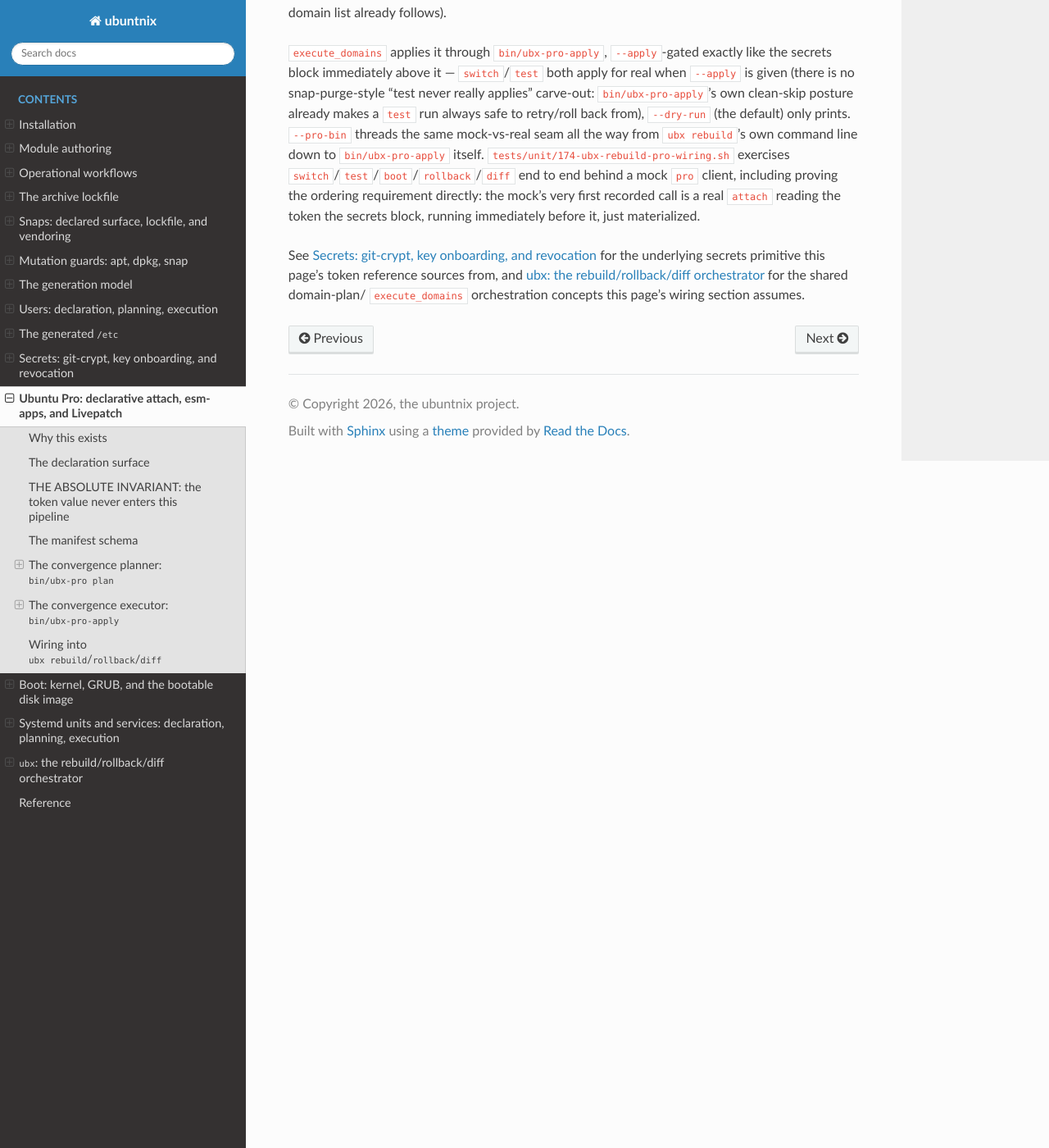
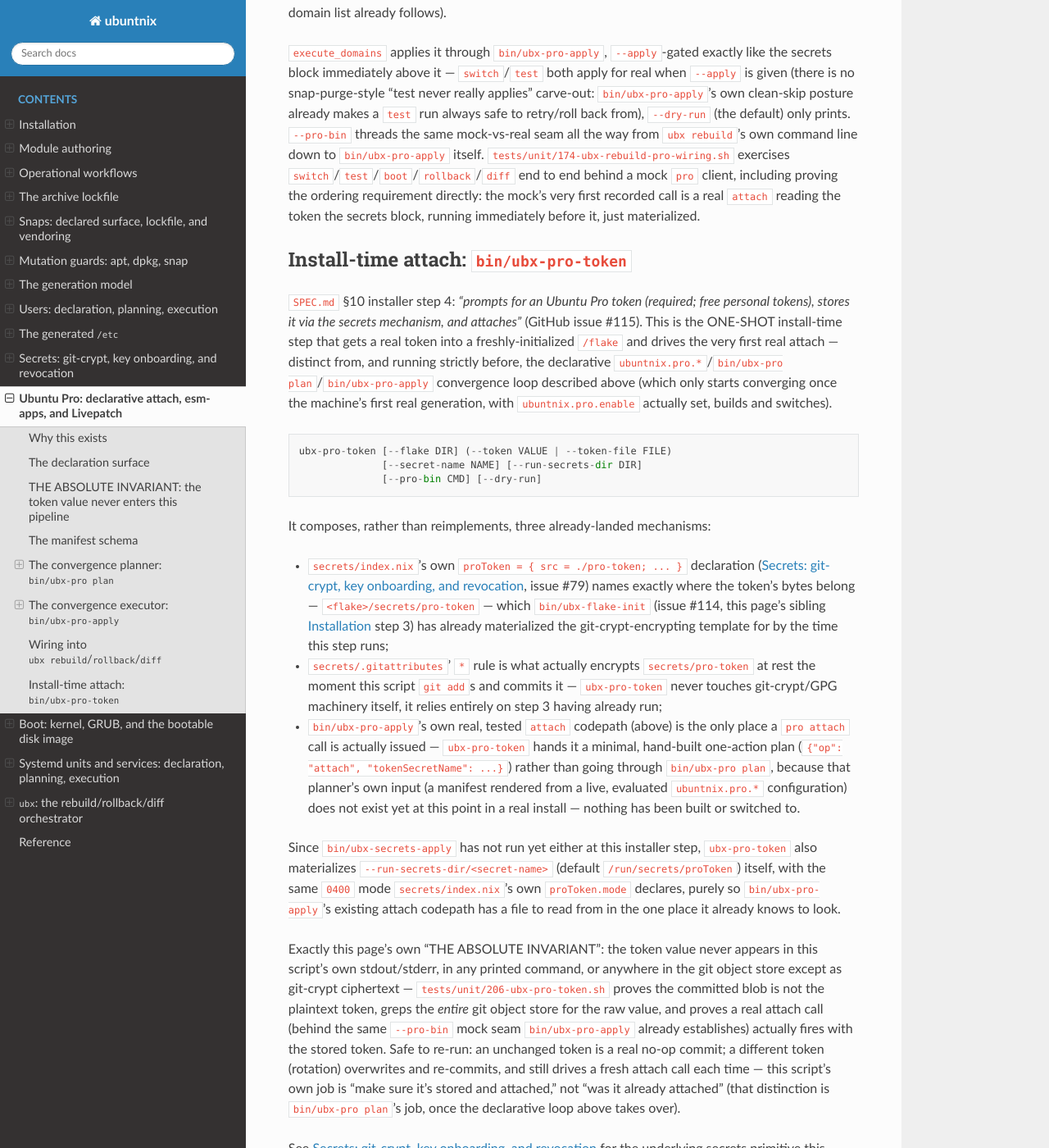
Before and after one commit to Guno327/ubuntnix, a Sphinx documentation site: the page built from docs/pro.md, in a window 1280 px wide and 1400 px high, scrolled down 4440 px. Shown: the whole window at 82% size. Built offline with Sphinx 7.4.7 and the Read the Docs theme 3.1.0, drawn with Linux system fonts in a browser that asks for light colours; pages that are not in the unit, such as notebooks, are missing from menus.

Commit message:
feat(installer): install-time Ubuntu Pro token prompt+store+attach — closes #115 (#123)
bin/ubx-pro-token: SPEC.md §10 installer step 4 / §8.2. Captures a Pro
token (--token/--token-file/echo-off /dev/tty prompt), stores it into the
flake's git-crypt-encrypted secrets/pro-token (the file secrets/index.nix's
proToken.src already names), commits idempotently, then drives the landed
bin/ubx-pro-apply executor's real attach action via a minimal hand-built
one-action plan. Pure composition of #79/#114 (secrets template + /flake
init) and #82/#93 (Pro planner/executor) — no crypto, secret-materialization,
or attach logic reimplemented; token value never touches stdout/stderr/logs
or the git object store except as git-crypt ciphertext.

tests/unit/206-ubx-pro-token.sh mirrors 205: throwaway flake+gnupg-home,
exit-77 skip if git-crypt/gpg/git absent. Proves token encrypted at rest
(committed blob != plaintext; whole object store greps clean), index.nix
stays plaintext, a real attach fires behind a --pro-bin mock with the stored
token, idempotent re-run, and missing-token → required-field error.

docs/install.md (step 4 names ubx-pro-token) and docs/pro.md (new
Install-time attach section) updated.

Co-authored-by: ghov-claude[bot] <308500720+ghov-claude[bot]@users.noreply.github.com>
Co-authored-by: Claude Opus 4.8 <noreply@anthropic.com>

````diff
--- a/docs/pro.md
+++ b/docs/pro.md
@@ -234,6 +234,64 @@ exercises `switch`/`test`/`boot`/`rollback`/`diff` end to end behind a mock
 mock's very first recorded call is a real `attach` reading the token the
 secrets block, running immediately before it, just materialized.
 
+## Install-time attach: `bin/ubx-pro-token`
+
+`SPEC.md` §10 installer step 4: *"prompts for an Ubuntu Pro token
+(required; free personal tokens), stores it via the secrets mechanism, and
+attaches"* (GitHub issue #115). This is the ONE-SHOT install-time step that
+gets a real token into a freshly-initialized `/flake` and drives the very
+first real attach — distinct from, and running strictly before, the
+declarative `ubuntnix.pro.*`/`bin/ubx-pro plan`/`bin/ubx-pro-apply`
+convergence loop described above (which only starts converging once the
+machine's first real generation, with `ubuntnix.pro.enable` actually set,
+builds and switches).
+
+```
+ubx-pro-token [--flake DIR] (--token VALUE | --token-file FILE)
+              [--secret-name NAME] [--run-secrets-dir DIR]
+              [--pro-bin CMD] [--dry-run]
+```
+
+It composes, rather than reimplements, three already-landed mechanisms:
+
+- `secrets/index.nix`'s own `proToken = { src = ./pro-token; ... }`
+  declaration ({doc}`secrets`, issue #79) names exactly where the token's
+  bytes belong — `<flake>/secrets/pro-token` — which `bin/ubx-flake-init`
+  (issue #114, this page's sibling {doc}`install` step 3) has already
+  materialized the git-crypt-encrypting template for by the time this step
+  runs;
+- `secrets/.gitattributes`' `*` rule is what actually encrypts
+  `secrets/pro-token` at rest the moment this script `git add`s and commits
+  it — `ubx-pro-token` never touches git-crypt/GPG machinery itself, it
+  relies entirely on step 3 having already run;
+- `bin/ubx-pro-apply`'s own real, tested `attach` codepath (above) is the
+  only place a `pro attach` call is actually issued — `ubx-pro-token` hands
+  it a minimal, hand-built one-action plan (`{"op": "attach",
+  "tokenSecretName": ...}`) rather than going through `bin/ubx-pro plan`,
+  because that planner's own input (a manifest rendered from a live,
+  evaluated `ubuntnix.pro.*` configuration) does not exist yet at this
+  point in a real install — nothing has been built or switched to.
+
+Since `bin/ubx-secrets-apply` has not run yet either at this installer
+step, `ubx-pro-token` also materializes `--run-secrets-dir/<secret-name>`
+(default `/run/secrets/proToken`) itself, with the same `0400` mode
+`secrets/index.nix`'s own `proToken.mode` declares, purely so
+`bin/ubx-pro-apply`'s existing attach codepath has a file to read from in
+the one place it already knows to look.
+
+Exactly this page's own "THE ABSOLUTE INVARIANT": the token value never
+appears in this script's own stdout/stderr, in any printed command, or
+anywhere in the git object store except as git-crypt ciphertext —
+`tests/unit/206-ubx-pro-token.sh` proves the committed blob is not the
+plaintext token, greps the *entire* git object store for the raw value,
+and proves a real attach call (behind the same `--pro-bin` mock seam
+`bin/ubx-pro-apply` already establishes) actually fires with the stored
+token. Safe to re-run: an unchanged token is a real no-op commit; a
+different token (rotation) overwrites and re-commits, and still drives a
+fresh attach call each time — this script's own job is "make sure it's
+stored and attached," not "was it already attached" (that distinction is
+`bin/ubx-pro plan`'s job, once the declarative loop above takes over).
+
 See {doc}`secrets` for the underlying secrets primitive this page's token
 reference sources from, and {doc}`ubx` for the shared domain-plan/
 `execute_domains` orchestration concepts this page's wiring section
````
Also changed, not shown: docs/install.md (+11 -1 lines), 2 other files.
